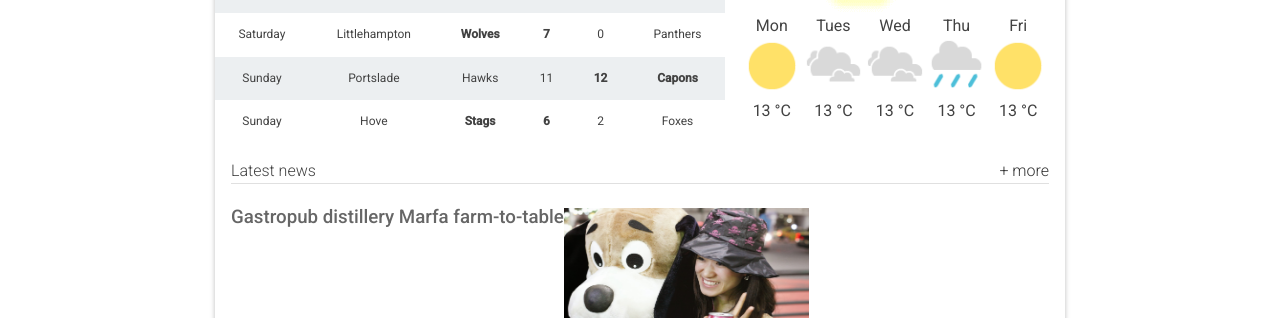
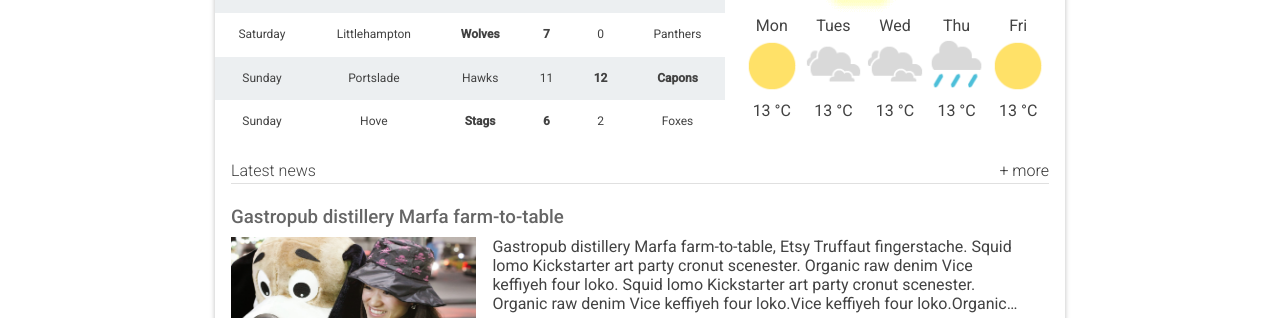
Before and after one commit to apexa11/Responsive_website, a plain HTML site: page index.html in a window 1280 px wide. Shown: the part 634-952 px from the top of the page. Drawn offline with Linux system fonts and the light colour scheme.

Commit message:
working changes

```diff
--- a/main.css
+++ b/main.css
@@ -360,7 +360,7 @@ main {
   text-decoration: underline;
 }
 
-.snippet__title a{
+.snippet__title {
   order: 0;
   width: 100%;
   margin: 0 0 0.5em;
```
